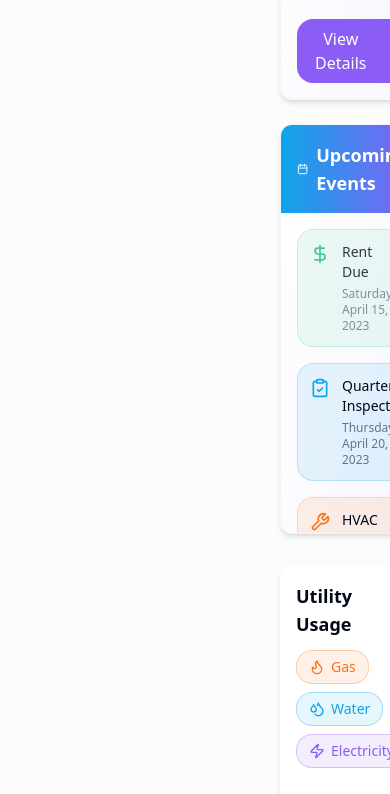
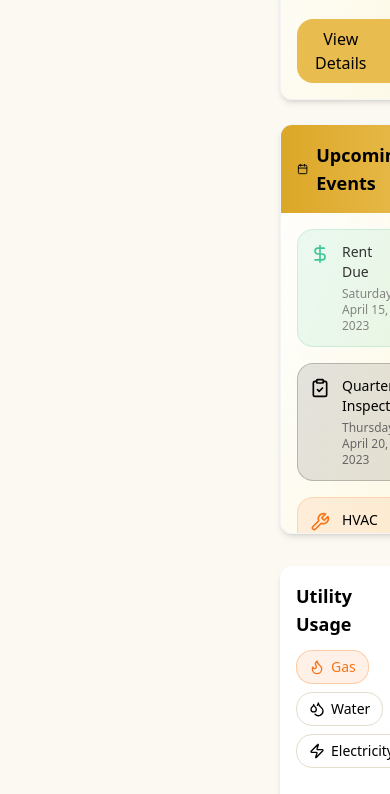
Before and after one commit to nectarenterprises/vibrant-tenant-dashboard, a React (Vite) app: page / in a window 390 px wide. Shown: the part 1142-1936 px from the top of the page. Built offline with nearby package versions, Linux system fonts and the light colour scheme.

Commit message:
Update color scheme
Update the application's color scheme.

```diff
--- a/src/components/dashboard/CalendarWidget.tsx
+++ b/src/components/dashboard/CalendarWidget.tsx
@@ -23,9 +23,9 @@ const CalendarWidget: React.FC<CalendarWidgetProps> = ({ events }) => {
       case 'maintenance':
         return <Wrench className="h-5 w-5 text-tenant-orange" />;
       case 'inspection':
-        return <ClipboardCheck className="h-5 w-5 text-tenant-teal" />;
+        return <ClipboardCheck className="h-5 w-5 text-tenant-black" />;
       default:
-        return <CalendarIcon className="h-5 w-5 text-tenant-purple" />;
+        return <CalendarIcon className="h-5 w-5 text-tenant-gold" />;
     }
   };
 
@@ -37,16 +37,16 @@ const CalendarWidget: React.FC<CalendarWidgetProps> = ({ events }) => {
       case 'maintenance':
         return 'bg-tenant-orange/10 border-tenant-orange/20';
       case 'inspection':
-        return 'bg-tenant-teal/10 border-tenant-teal/20';
+        return 'bg-tenant-black/10 border-tenant-black/20';
       default:
-        return 'bg-tenant-purple/10 border-tenant-purple/20';
+        return 'bg-tenant-gold/10 border-tenant-gold/20';
     }
   };
 
   return (
     <div className="rounded-xl overflow-hidden card-gradient shadow-md border border-gray-100 dark:border-gray-800 animate-fade-in h-full">
-      <div className="bg-gradient-to-r from-tenant-teal to-tenant-purple p-4">
-        <h3 className="text-white font-bold text-lg flex items-center">
+      <div className="mellow-gradient p-4">
+        <h3 className="text-black font-bold text-lg flex items-center">
           <CalendarIcon className="mr-2 h-5 w-5" />
           Upcoming Events
         </h3>
--- a/src/components/dashboard/PropertyCard.tsx
+++ b/src/components/dashboard/PropertyCard.tsx
@@ -25,7 +25,7 @@ const PropertyCard: React.FC<PropertyCardProps> = ({ property, delay = 0 }) => {
       )}
       style={{ animationDelay: `${delay * 0.1}s` }}
     >
-      <div className="h-40 bg-gradient-to-r from-tenant-purple/80 to-tenant-teal/80 relative">
+      <div className="h-40 mellow-gradient relative">
         <div className="absolute inset-0 bg-[url('/placeholder.svg')] bg-cover bg-center mix-blend-overlay opacity-30"></div>
         <div className="absolute bottom-0 left-0 w-full p-4 bg-gradient-to-t from-black/60 to-transparent">
           <h3 className="text-white font-bold text-xl">{name}</h3>
@@ -41,7 +41,7 @@ const PropertyCard: React.FC<PropertyCardProps> = ({ property, delay = 0 }) => {
 
         <div className="space-y-2">
           <div className="flex items-center gap-2 text-sm">
-            <CalendarIcon className="h-4 w-4 text-tenant-purple" />
+            <CalendarIcon className="h-4 w-4 text-tenant-gold" />
             <span className="text-muted-foreground">Next Payment:</span>
             <span className="font-medium">{formattedNextPayment}</span>
           </div>
@@ -53,7 +53,7 @@ const PropertyCard: React.FC<PropertyCardProps> = ({ property, delay = 0 }) => {
           </div>
         </div>
 
-        <button className="w-full mt-2 flex items-center justify-center gap-2 py-2 rounded-lg bg-tenant-purple text-white hover:bg-tenant-purple/90 transition-colors">
+        <button className="w-full mt-2 flex items-center justify-center gap-2 py-2 rounded-lg bg-tenant-yellow text-black hover:bg-tenant-gold transition-colors">
           <span>View Details</span>
           <ArrowRight className="h-4 w-4" />
         </button>
--- a/src/components/dashboard/WelcomeHeader.tsx
+++ b/src/components/dashboard/WelcomeHeader.tsx
@@ -13,13 +13,13 @@ const WelcomeHeader: React.FC<WelcomeHeaderProps> = ({ userName }) => {
   return (
     <div className="flex flex-col md:flex-row justify-between items-start md:items-center mb-8 animate-fade-in">
       <div>
-        <h1 className="text-3xl font-bold bg-gradient-to-r from-tenant-purple to-tenant-teal bg-clip-text text-transparent">
+        <h1 className="text-3xl font-bold bg-gradient-to-r from-tenant-black to-tenant-gold bg-clip-text text-transparent">
           Welcome, {userName}
         </h1>
         <p className="text-muted-foreground mt-1">{formattedDate}</p>
       </div>
-      <div className="mt-4 md:mt-0 bg-tenant-soft-blue/20 rounded-lg px-4 py-2 border border-tenant-soft-blue/30">
-        <p className="text-sm text-tenant-teal font-medium">Your dashboard is up to date</p>
+      <div className="mt-4 md:mt-0 bg-tenant-yellow/20 rounded-lg px-4 py-2 border border-tenant-yellow/30">
+        <p className="text-sm text-tenant-gold font-medium">Your dashboard is up to date</p>
       </div>
     </div>
   );
--- a/src/index.css
+++ b/src/index.css
@@ -5,82 +5,83 @@
 
 @layer base {
   :root {
-    --background: 240 20% 99%;
-    --foreground: 222.2 84% 4.9%;
+    --background: 45 55% 97%;
+    --foreground: 0 0% 0%;
 
     --card: 0 0% 100%;
-    --card-foreground: 222.2 84% 4.9%;
+    --card-foreground: 0 0% 0%;
 
     --popover: 0 0% 100%;
-    --popover-foreground: 222.2 84% 4.9%;
+    --popover-foreground: 0 0% 0%;
 
-    --primary: 263 55% 63%;
-    --primary-foreground: 210 40% 98%;
+    --primary: 45 67% 52%;
+    --primary-foreground: 0 0% 0%;
 
-    --secondary: 219 80% 48%;
-    --secondary-foreground: 210 40% 98%;
+    --secondary: 38 52% 44%;
+    --secondary-foreground: 0 0% 100%;
 
-    --muted: 210 40% 96.1%;
-    --muted-foreground: 215.4 16.3% 46.9%;
+    --muted: 45 20% 92%;
+    --muted-foreground: 0 0% 40%;
 
-    --accent: 263 85% 95%;
-    --accent-foreground: 222.2 47.4% 11.2%;
+    --accent: 45 80% 92%;
+    --accent-foreground: 0 0% 0%;
 
     --destructive: 0 84.2% 60.2%;
-    --destructive-foreground: 210 40% 98%;
+    --destructive-foreground: 0 0% 98%;
 
-    --border: 214.3 31.8% 91.4%;
-    --input: 214.3 31.8% 91.4%;
-    --ring: 222.2 84% 4.9%;
+    --border: 45 30% 85%;
+    --input: 45 30% 85%;
+    --ring: 45 67% 52%;
 
     --radius: 1rem;
 
-    --sidebar-background: 263 55% 63%;
-    --sidebar-foreground: 0 0% 100%;
-    --sidebar-primary: 0 0% 100%;
-    --sidebar-primary-foreground: 263 55% 63%;
-    --sidebar-accent: 263 65% 58%;
-    --sidebar-accent-foreground: 0 0% 100%;
-    --sidebar-border: 263 65% 53%;
-    --sidebar-ring: 217.2 91.2% 59.8%;
+    --sidebar-background: 45 67% 52%;
+    --sidebar-foreground: 0 0% 0%;
+    --sidebar-primary: 0 0% 0%;
+    --sidebar-primary-foreground: 45 67% 52%;
+    --sidebar-accent: 38 52% 44%;
+    --sidebar-accent-foreground: 0 0% 0%;
+    --sidebar-border: 38 52% 34%;
+    --sidebar-ring: 38 52% 44%;
   }
 
   .dark {
-    --background: 222.2 84% 4.9%;
-    --foreground: 210 40% 98%;
+    --background: 0 0% 10%;
+    --foreground: 45 40% 80%;
 
-    --card: 222.2 84% 4.9%;
-    --card-foreground: 210 40% 98%;
+    --card: 0 0% 12%;
+    --card-foreground: 45 40% 80%;
 
-    --popover: 222.2 84% 4.9%;
-    --popover-foreground: 210 40% 98%;
+    --popover: 0 0% 12%;
+    --popover-foreground: 45 40% 80%;
 
-    --primary: 263 55% 63%;
-    --primary-foreground: 210 40% 98%;
+    --primary: 45 67% 52%;
+    --primary-foreground: 0 0% 0%;
 
-    --secondary: 217.2 32.6% 17.5%;
-    --secondary-foreground: 210 40% 98%;
+    --secondary: 38 52% 34%;
+    --secondary-foreground: 45 40% 80%;
 
-    --muted: 217.2 32.6% 17.5%;
-    --muted-foreground: 215 20.2% 65.1%;
+    --muted: 0 0% 20%;
+    --muted-foreground: 45 20% 65%;
 
-    --accent: 217.2 32.6% 17.5%;
-    --accent-foreground: 210 40% 98%;
+    --accent: 38 52% 34%;
+    --accent-foreground: 45 40% 80%;
 
     --destructive: 0 62.8% 30.6%;
-    --destructive-foreground: 210 40% 98%;
+    --destructive-foreground: 45 40% 80%;
 
-    --border: 217.2 32.6% 17.5%;
-    --input: 217.2 32.6% 17.5%;
-    --ring: 212.7 26.8% 83.9%;
-    --sidebar-background: 263 55% 40%;
-    --sidebar-foreground: 0 0% 100%;
-    --sidebar-primary: 0 0% 100%;
-    --sidebar-primary-foreground: 263 55% 40%;
-    --sidebar-accent: 263 65% 35%;
-    --sidebar-accent-foreground: 0 0% 100%;
-    --sidebar-border: 263 65% 30%;
-    --sidebar-ring: 217.2 91.2% 59.8%;
+    --border: 38 52% 24%;
+    --input: 38 52% 24%;
+    --ring: 45 67% 52%;
+
+    --sidebar-background: 45 67% 40%;
+    --sidebar-foreground: 0 0% 0%;
+    --sidebar-primary: 0 0% 0%;
+    --sidebar-primary-foreground: 45 67% 40%;
+    --sidebar-accent: 38 52% 34%;
+    --sidebar-accent-foreground: 0 0% 0%;
+    --sidebar-border: 38 52% 24%;
+    --sidebar-ring: 38 52% 44%;
   }
 }
 
@@ -100,7 +101,7 @@
   }
 
   .card-gradient {
-    @apply bg-gradient-to-br from-white to-tenant-soft-purple/20 dark:from-gray-900 dark:to-tenant-purple/20;
+    @apply bg-gradient-to-br from-white to-tenant-softYellow/40 dark:from-gray-900 dark:to-tenant-gold/20;
   }
 
   .dashboard-grid {
@@ -112,4 +113,8 @@
   .utility-chart-container {
     @apply rounded-xl p-4 bg-white dark:bg-gray-800 shadow-md transition-all duration-300 hover:shadow-lg;
   }
+
+  .mellow-gradient {
+    @apply bg-gradient-to-r from-tenant-gold to-tenant-yellow;
+  }
 }
--- a/tailwind.config.ts
+++ b/tailwind.config.ts
@@ -1,4 +1,3 @@
-
 import type { Config } from "tailwindcss";
 
 export default {
@@ -63,19 +62,16 @@ export default {
 					border: 'hsl(var(--sidebar-border))',
 					ring: 'hsl(var(--sidebar-ring))'
 				},
-                // Custom tenant dashboard colors
                 tenant: {
-                    purple: '#8B5CF6',
-                    teal: '#0EA5E9',
+                    yellow: '#E9BC4F',
+                    gold: '#DBA727',
+                    black: '#000000',
+                    softYellow: '#FEF7CD',
+                    softOrange: '#FEC6A1',
+                    cream: '#FFF8E1',
+                    warmGray: '#E5E0D5',
                     orange: '#F97316',
-                    pink: '#D946EF',
                     green: '#10B981',
-                    yellow: '#FBBF24',
-                    'soft-blue': '#93C5FD',
-                    'soft-purple': '#E5DEFF',
-                    'soft-pink': '#FFDEE2',
-                    'soft-peach': '#FDE1D3',
-                    'soft-teal': '#99F6E4'
                 }
 			},
 			borderRadius: {
```
